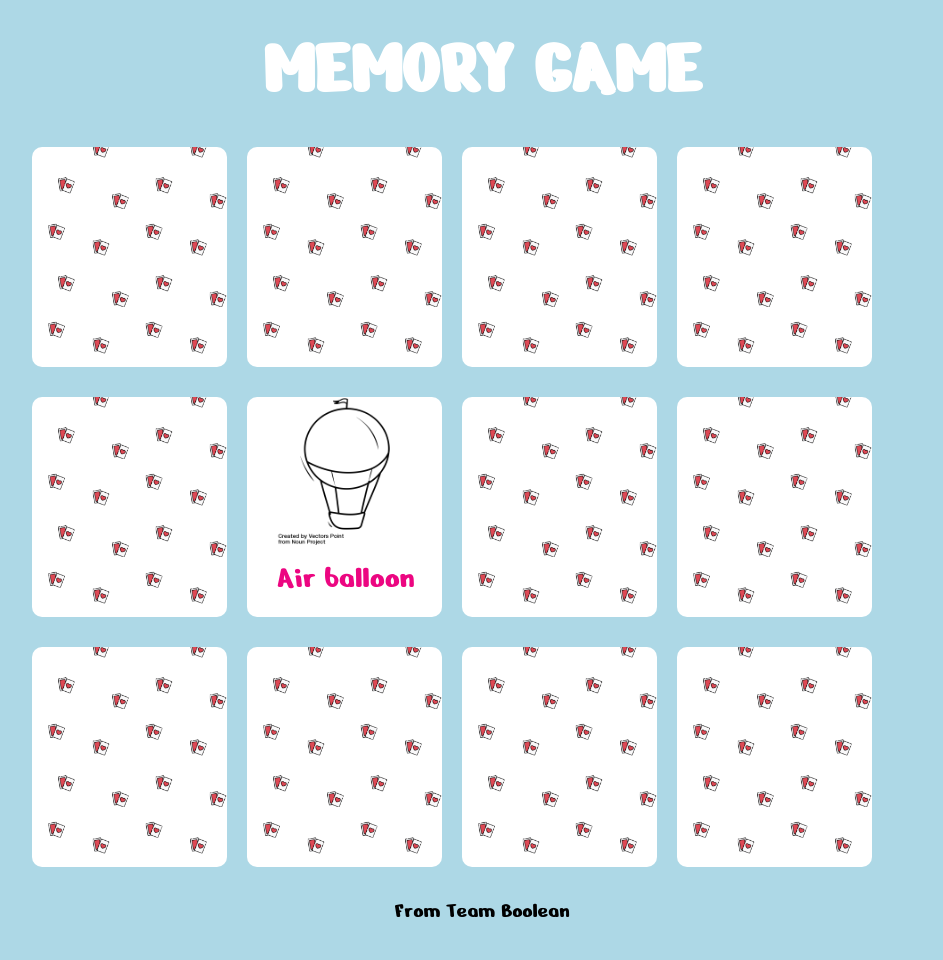
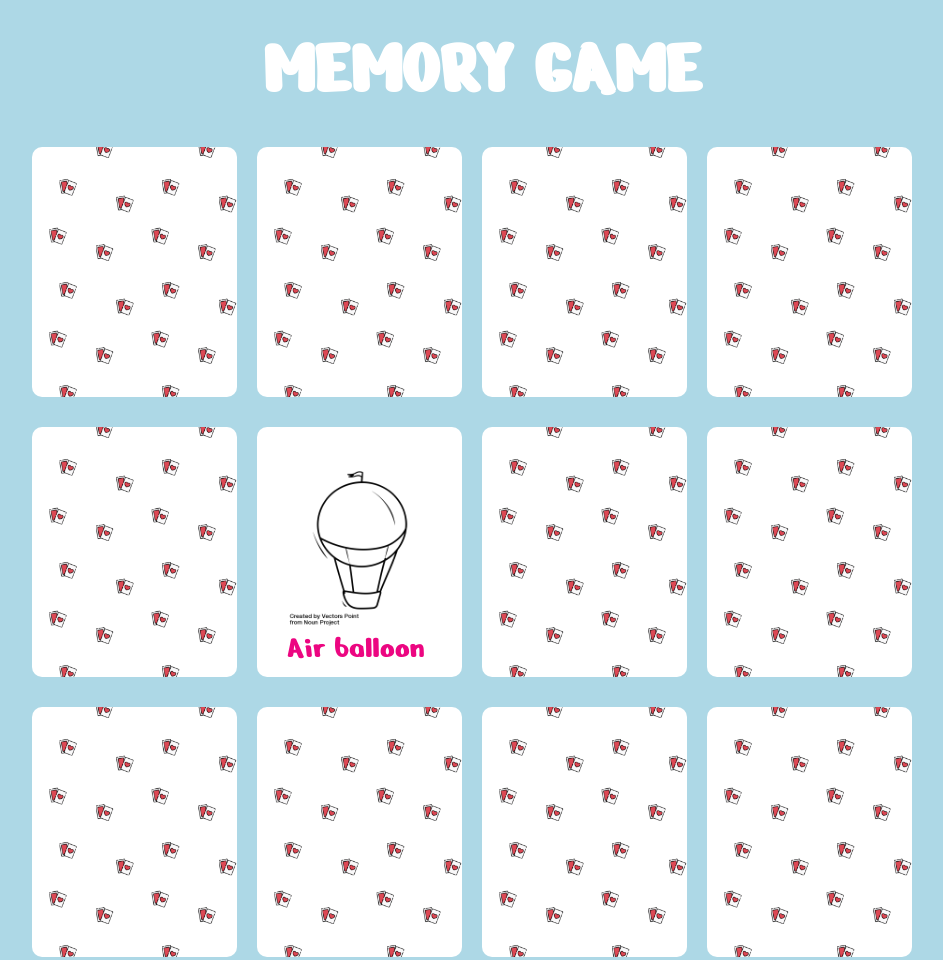
Before and after one commit to MarilenaCantisani/html-css-memory, a plain HTML site: page index.html in a window 1280 px wide. Shown: the top 960 px of the page, without its empty margins (158-1101 px from the left). Before the commit the page ends 924 px from the top, so only its background shows below. Drawn offline with Linux system fonts and the light colour scheme.

Commit message:
+ background image with hover & pointer cursor

```diff
--- a/css/style.css
+++ b/css/style.css
@@ -22,6 +22,8 @@ body {
     clear: both;
 }
 
+.pointer {cursor: pointer;}
+
 /* Body */
 /* Header */
 header {
@@ -38,9 +40,9 @@ header h1 {
     margin: 30px 0;
 }
 
-.card-container .card {
-    width: calc((100% / 4) - 30px);
-    height: 220px;
+.card-container .row .card {
+    width: calc((100% / 4) - 20px);
+    height: 250px;
     background-image: url(../img/pattern.png);
     background-size: contain;
     border-radius: 10px;
@@ -48,23 +50,79 @@ header h1 {
     float: left;
     position: relative;
 }
+.card-container .card:nth-child(3n + 4) {
+    margin-right: 0;
+}
+
 
 #upcard {
     background-image: url(../img/air_balloon.png);
     background-color: #fff;
     background-repeat: no-repeat;
-    background-position: center top ;
+    background-position: center;
+    background-size: 80%;
+
+}
+
+
+.text-upcard {
+    position: absolute;
+    bottom: 10px;
+    left: 30px;
+    font-size: 32px;
+    color: #ec0681;
+}
+
+/* Hover */
+#bicycle:hover{
+    content: "";
+    background-image: url(../img/bicycle.png);
+    background-color: #fff;
+    background-repeat: no-repeat;
+    background-position: center;
     background-size: 80%;
 }
 
 
-.text-card {
-    position: absolute;
-    bottom: 20px;
-    left: 30px;
-    font-size: 32px;
-    color: #ec0681;
+#submarine:hover {
+    content: "";
+    background-image: url(../img/Submarine.png);
+    background-color: #fff;
+    background-repeat: no-repeat;
+    background-position: center;
+    background-size: 80%;
 }
+
+#tram:hover {
+    content: "";
+    background-image: url(../img/Tram.png);
+    background-color: #fff;
+    background-repeat: no-repeat;
+    background-position: center;
+    background-size: 80%;
+}
+
+#tractor:hover {
+    content: "";
+    background-image: url(../img/Tractor.png);
+    background-color: #fff;
+    background-repeat: no-repeat;
+    background-position: center;
+    background-size: 80%;
+}
+
+
+#cruise-ship:hover {
+    content: "";
+    background-image: url(../img/Cruise_Ship.png);
+    background-color: #fff;
+    background-repeat: no-repeat;
+    background-position: center;
+    background-size: 80%;
+}
+
+
+
 
 
 
--- a/index.html
+++ b/index.html
@@ -22,22 +22,22 @@
             <div class="card-container ">
 
                 <div class="row first-row clearfix">
+                    <div id="bicycle" class="card pointer"></div>
                     <div class="card"></div>
-                    <div class="card"></div>
-                    <div class="card"></div>
+                    <div id="submarine" class="card pointer"></div>
                     <div class="card"></div>
                 </div>
 
                 <div class="row second-row clearfix">
                     <div class="card"></div>
-                    <div id="upcard" class="card"> <span class="text-card">Air balloon</span></div>
+                    <div id="upcard" class="card"> <span class="text-upcard pointer">Air balloon</span></div>
                     <div class="card"></div>
-                    <div class="card"></div>
+                    <div id="tram" class="card pointer"></div>
                 </div>
 
                 <div class="row third-row clearfix">
-                    <div class="card"></div>
-                    <div class="card"></div>
+                    <div id="tractor" class="card pointer"></div>
+                    <div id="cruise-ship" class="card pointer"></div>
                     <div class="card"></div>
                     <div class="card"></div>
                 </div>
```
